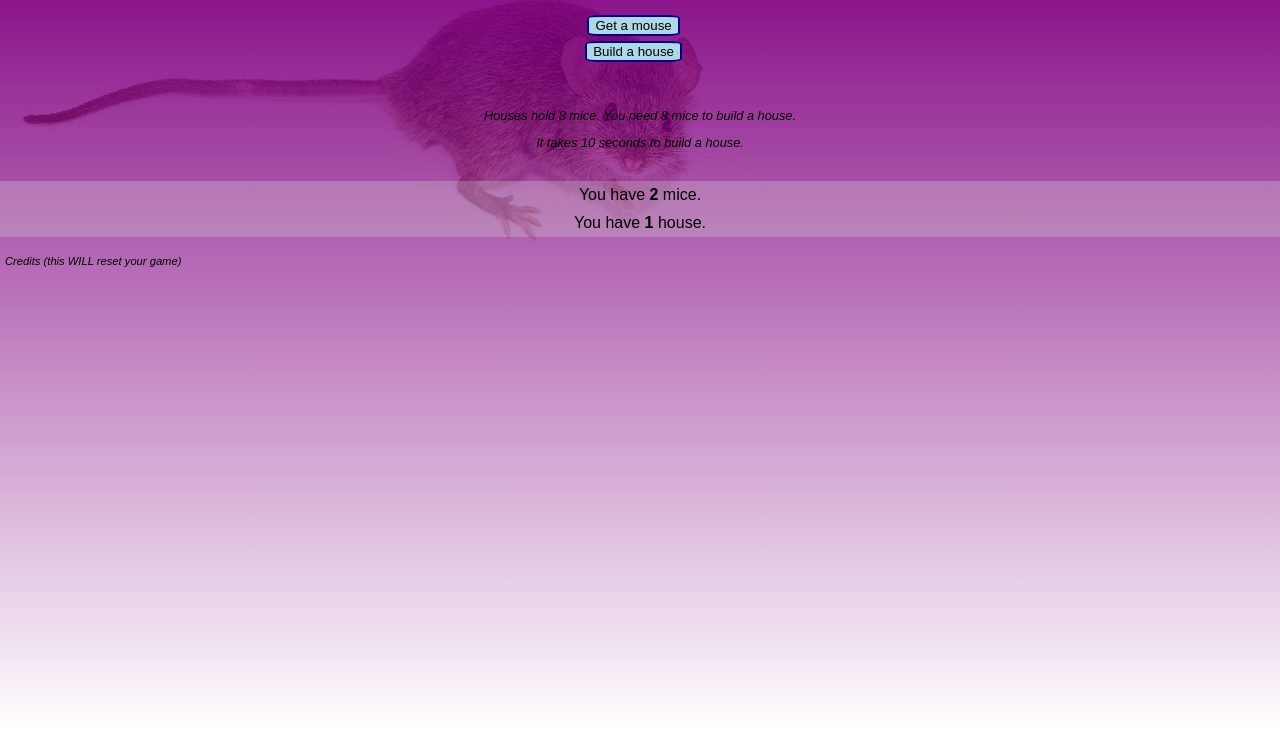
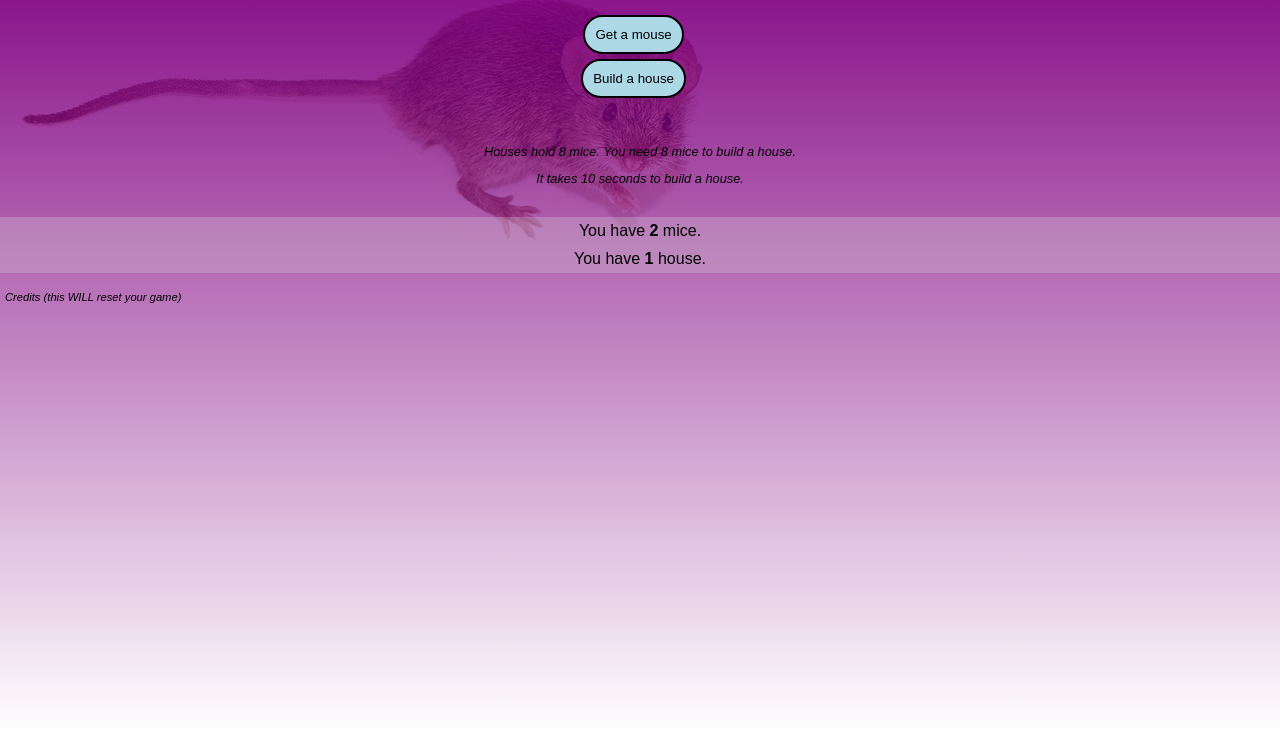
Before and after one commit to meecoder/mice-everywhere-game, a plain HTML site: page index.html in a window 1280 px wide. Shown: the part 67-800 px from the top of the page. Drawn offline with Linux system fonts and the light colour scheme; a web font is replaced by a local one.

Commit message:
Update style.css

```diff
--- a/style.css
+++ b/style.css
@@ -22,10 +22,11 @@ body {
 #givemouse,
 #buildhouse{
     background-color: lightblue;
-    border-radius: 15%;
-    border: 2px solid darkblue;
+    border-radius: 30px;
+    border: 2px solid black;
     margin: auto;
     display: inline;
+    padding: 10px;
     -webkit-appearance: none;
 }
 
```
